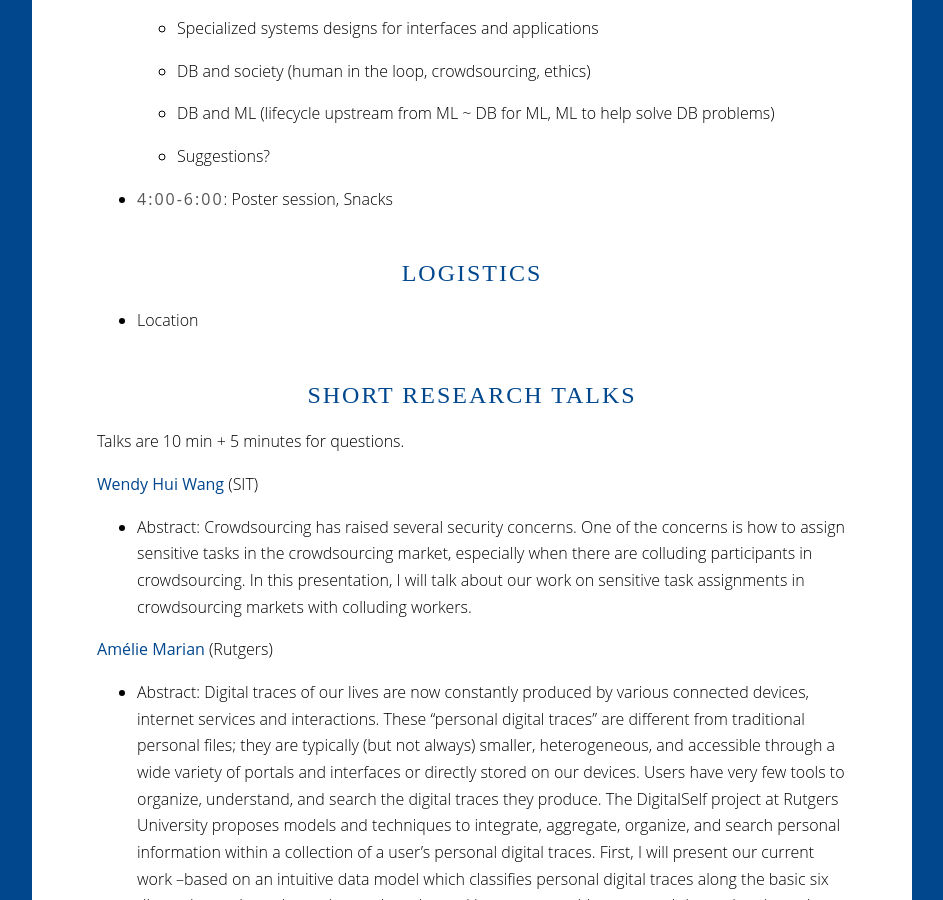
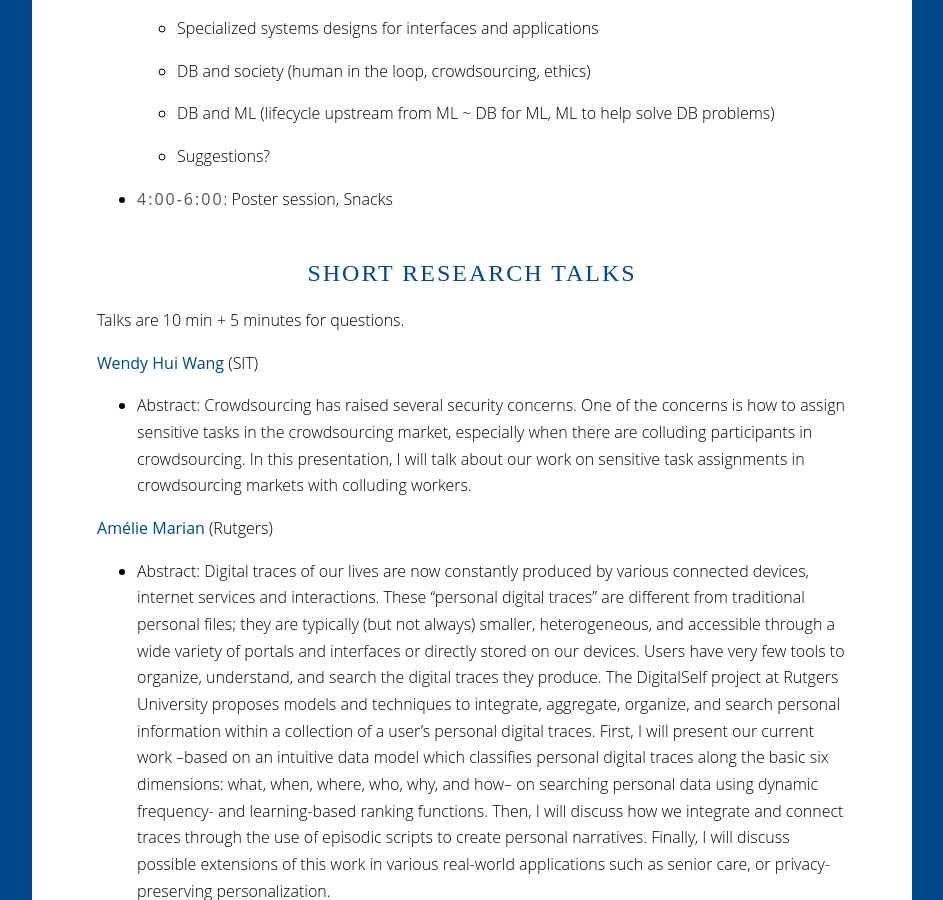
Before and after one commit to nydbday/nydbday.github.io, a Jekyll site: the page built from index.md, in a window 1280 px wide and 900 px high, scrolled down 719 px. Shown: the whole window, without its empty margins (168-1111 px from the left). Built offline with Jekyll 4.4.1, drawn with Linux system fonts in a browser that asks for light colours.

Commit message:
updated site

```diff
--- a/index.md
+++ b/index.md
@@ -34,10 +34,6 @@ h2 {
   * Suggestions?
 * **4:00-6:00**: Poster session, Snacks
 
-
-## Logistics
-
-* Location
 
 <a name="research"></a>
 ## Short Research Talks
```
